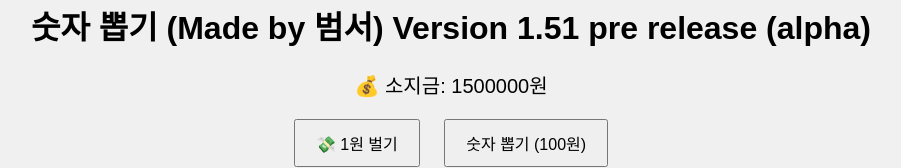
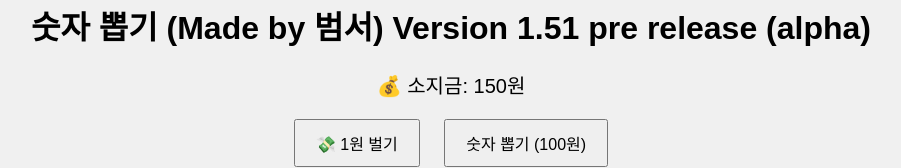
Before and after one commit to NumberGacha/NumberGacha, a plain HTML site: page index.html in a window 1280 px wide. Shown: the part 139-307 px from the top of the page, without its empty margins (189-1090 px from the left). Drawn offline with Linux system fonts and the light colour scheme.

Commit message:
Update index.html

```diff
--- a/index.html
+++ b/index.html
@@ -130,7 +130,7 @@
   </div>
 
   <script>
-    let money = 1500000;
+    let money = 150;
     let inventory = [];
     let showcase = null;
     let collection = {};
```
